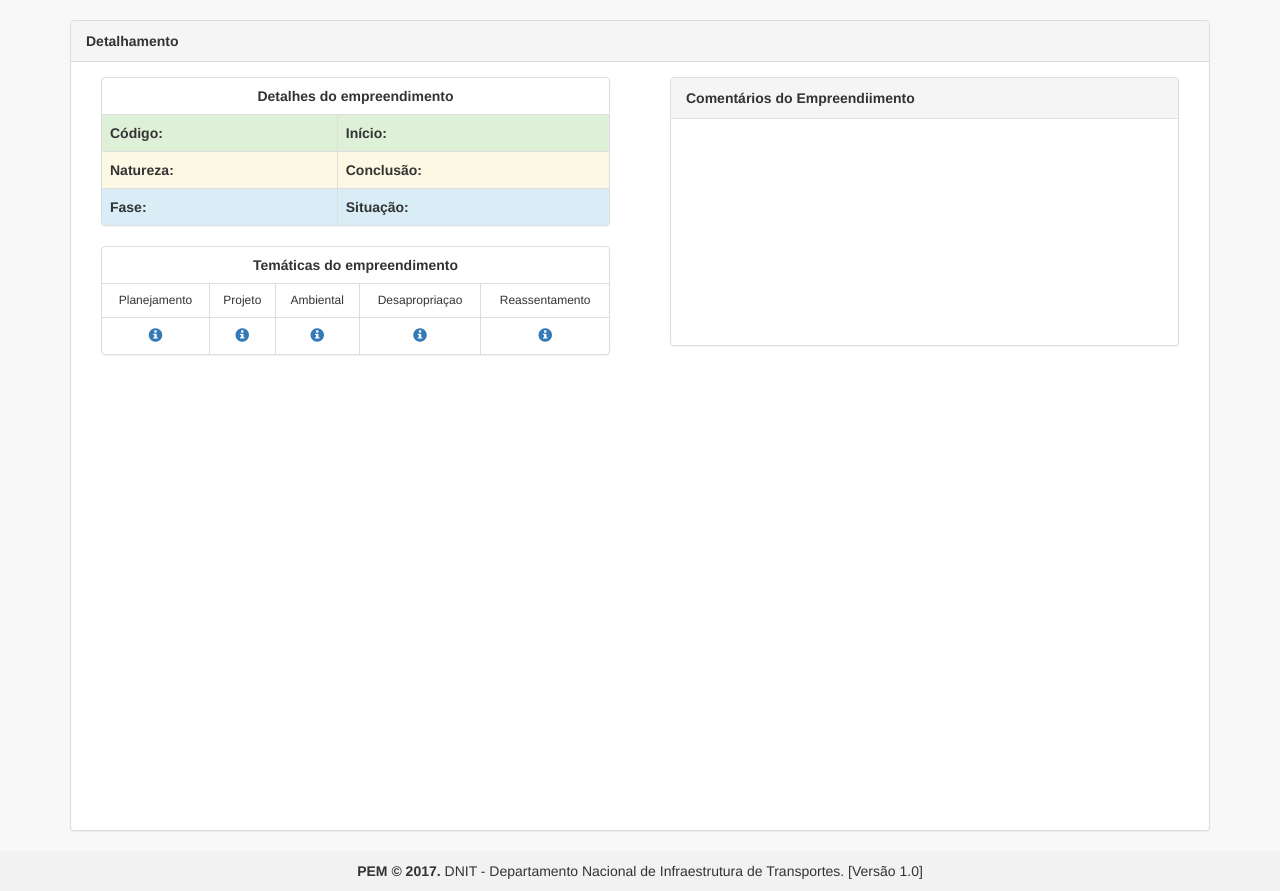
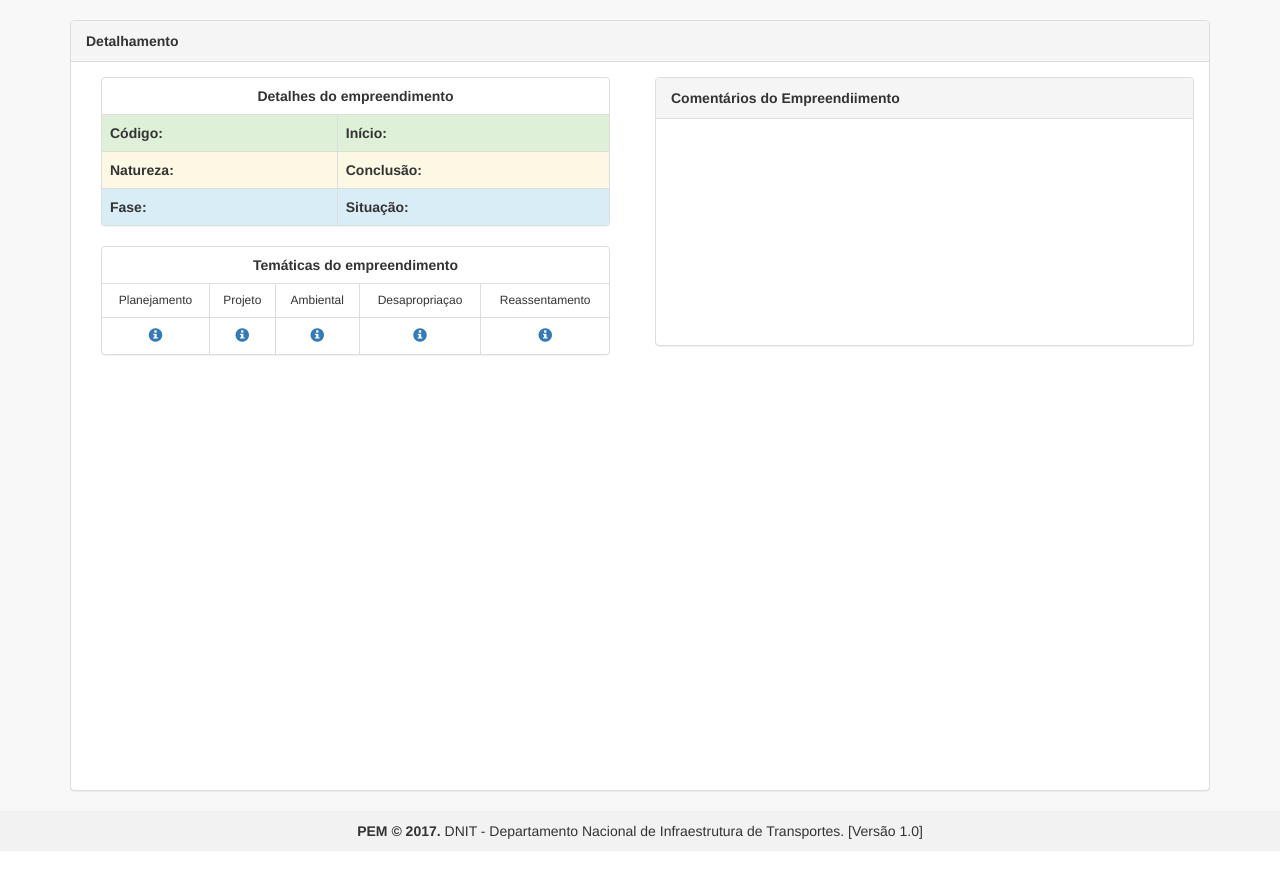
Before and after one commit to lucasapsilva/PEM-FULL, a PHP site: page / in a window 1280 px wide. Shown: the part 257-1148 px from the top of the page. After the commit the page ends 1108 px from the top, so only its background shows below. Run offline with PHP 8.4, Linux system fonts and the light colour scheme; data that the repository does not hold is empty; some libraries are stand-ins or nearby versions.

Commit message:
Alterei o layout.

```diff
--- a/conexao/db.php
+++ b/conexao/db.php
@@ -3,7 +3,7 @@ function Conectar(){
     try {
         $host = "192.168.10.100";
         $user = "sa";
-        $pass = "Lu01ccas";
+        $pass = "Cle12!@#";
         $banco = "LISTA_SP_AD";
         $conexao = new PDO ("dblib:host=" . $host . ";dbname=" . $banco . ";charset=utf8;", $user, $pass, array(
                 PDO::ATTR_ERRMODE => PDO::ERRMODE_EXCEPTION,
--- a/index.php
+++ b/index.php
@@ -103,6 +103,7 @@
     </div>
     <div class="row">
         <div class="col-md-12">
+
             <table class="table table-bordered table-responsive">
                 <tr>
                     <th class="col-md-4 btn-primary" data-toggle="modal" data-target="#modalLotes" style="text-align: center; cursor: pointer;">
@@ -147,12 +148,12 @@
                                         <tr class="info">
                                             <td colspan="2"><b>Fase: </b><font id="lbFase"></font> </b></td>
                                             <td colspan="2"><b>Situação: </b><font id="lbSituacao"></font></td>
-
                                         </tr>
                                         </tbody>
                                     </table>
 
                                 </div>
+
                             </div>
                             <div class="col-md-12">
                                 <div class="panel panel-default">
@@ -183,20 +184,18 @@
 
                                 </div>
                             </div>
-                            <div class="col-md-12">
-                                <div  id="container" style="min-width: 310px; height: 400px; margin: 0 auto"></div><br><br>
-
-                            </div>
                         </div>
                         <div class="col-md-6">
-                            <div class="col-md-12">
                             <div class="panel panel-default" style="height: 269px;">
                                 <div class="panel-heading"><b>Comentários do Empreendiimento</b></div>
                                 <div class="panel-body"><font id="lbResumo"></font></div>
                             </div>
                         </div>
-                            <div class="col-md-12" id="container2" style="min-width: 310px; height: 400px; margin: 0 auto"></div>
+                        <div class="col-md-12">
+                            <div class="col-md-6" id="container" style="min-width: 310px; height: 400px; margin: 0 auto"></div>
+                            <div class="col-md-6" id="container2" style="min-width: 310px; height: 400px; margin: 0 auto"></div>
                         </div>
+
 
                     </div>
                 </div>
@@ -206,6 +205,7 @@
     <div id="modalLotes" class="modal fade" role="dialog" data-backdrop="static">
         <div class="modal-dialog">
             <div class="modal-content">
+
                     <div class="modal-header">
                         <button type="button" class="close" data-dismiss="modal">&times;</button>
                         <h4 class="modal-title">Lotes</h4>
@@ -221,7 +221,8 @@
                             </div>
                         </div>
                         <div class="row">
-                        <div class="panel panel-default">
+
+                            <div class="col-md-12">
                                 <table class="table table-bordered">
                                     <thead>
                                     <tr>
@@ -247,9 +248,10 @@
                                     </tbody>
                                 </table>
                             </div>
+
                         </div>
                         <div class="row">
-                        <div class="panel panel-default">
+                            <div class="col-md-12">
                                 <table class="table table-bordered">
                                     <thead>
                                     <tr>
```
Lines whose indentation alone changed are shown as unchanged.
